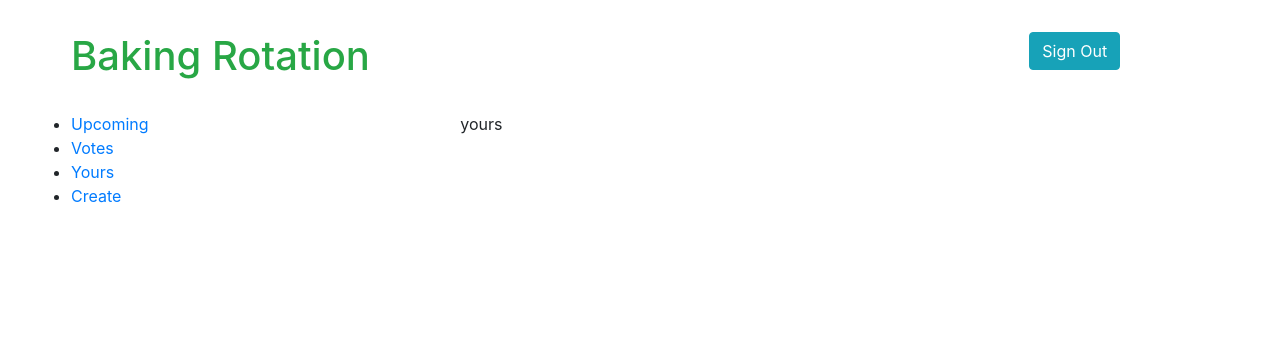
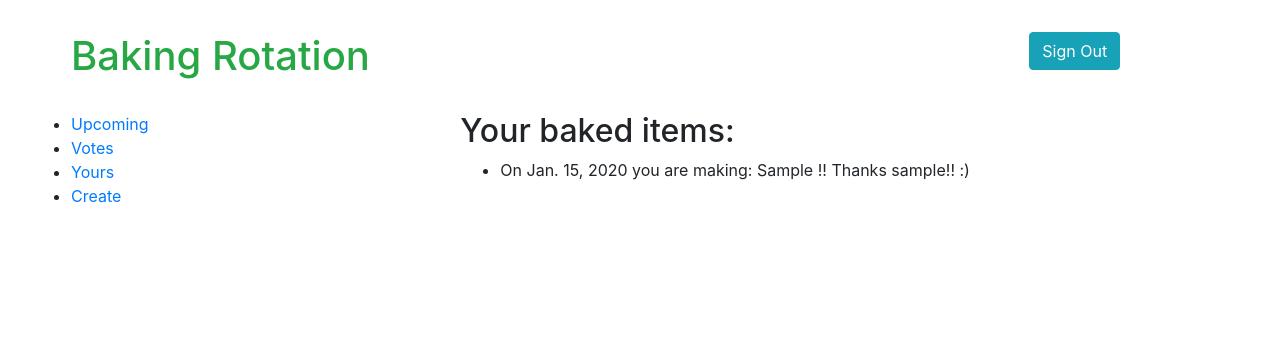
Before and after one commit to CarMin15/bakery_rotation, a Django app: page /bakery_rotation/yours/ in a window 1280 px wide. Shown: the top 348 px of the page. Run offline with Django 3.2, Linux system fonts and the light colour scheme; a user stored in the database is signed in; tables that the repository leaves empty hold one stand-in row (values such as "Sample post"); some libraries are stand-ins or nearby versions.

Commit message:
Working "yours" view

```diff
--- a/bakery_rotation/templates/baking_rotation/yours.jinja
+++ b/bakery_rotation/templates/baking_rotation/yours.jinja
@@ -3,7 +3,18 @@
 {% block content %}
 
 <div>
-  yours
+  <h2>Your baked items:</h2>
+  <ul>
+  {% for baking_slot in user_baking_slots %}
+    <li>
+      <span>
+         On {{ baking_slot.date }} you are making: {{ baking_slot.item }} !!
+      </span>
+      <span>Thanks {{ baking_slot.baker }}!! :)</span>
+    </li>
+  {% endfor %}
+  </ul>
+
 </div>
 
 {% endblock %}
--- a/bakery_rotation/views.py
+++ b/bakery_rotation/views.py
@@ -1,6 +1,6 @@
 import datetime
 
-from django.shortcuts import render
+from django.shortcuts import render, redirect
 from .models import BakingSlot
 from django.contrib.auth.decorators import login_required
 from django.http import HttpResponse
@@ -45,7 +45,11 @@ def votes(request):
 
 @login_required
 def yours(request):
-    context = {}
+    context = {
+        'user_baking_slots': BakingSlot.objects.filter(
+            baker=request.user,
+        )
+    }
     return render(request, 'baking_rotation/yours.jinja', context)
 
 
@@ -59,7 +63,7 @@ def create(request):
             img='blah',
             baker=request.user,
         )
-        context = {}
+        return redirect('yours')
     else:
         context = {}
     return render(request, 'baking_rotation/create.jinja', context)
```
